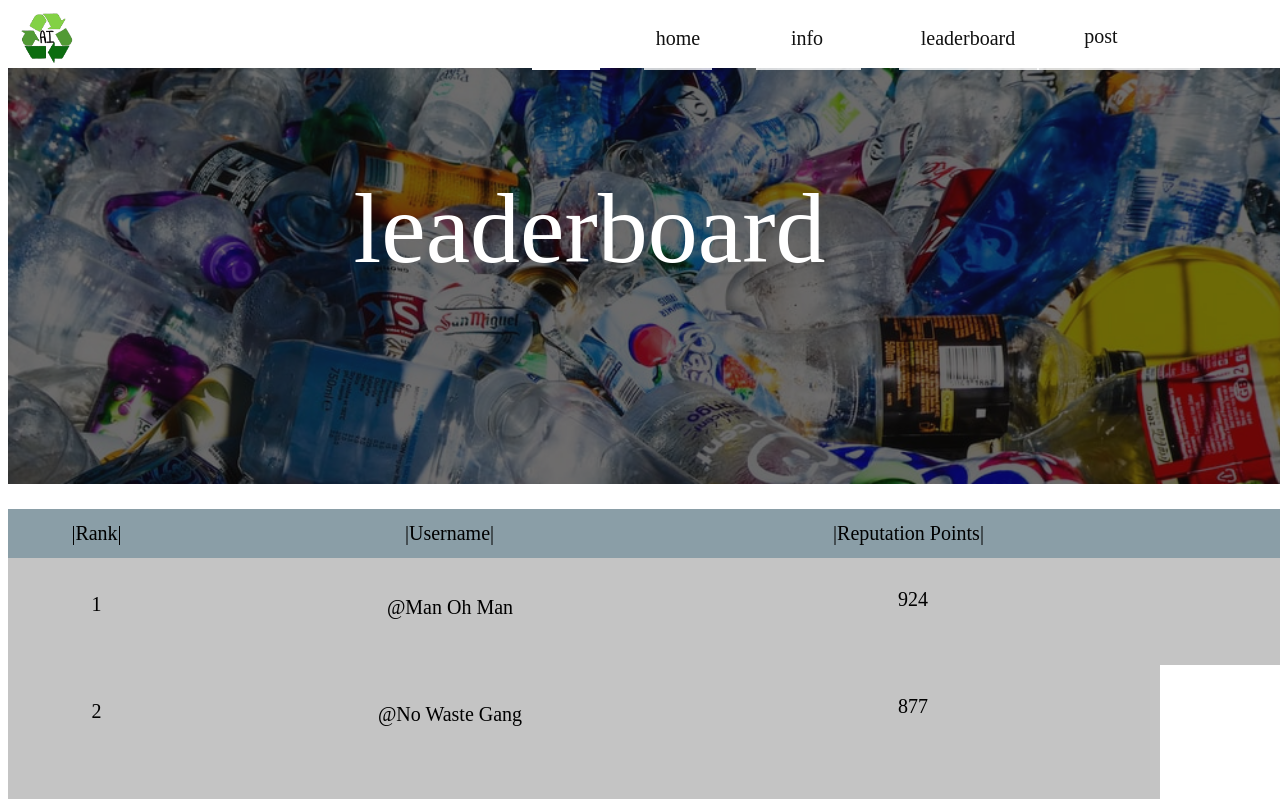
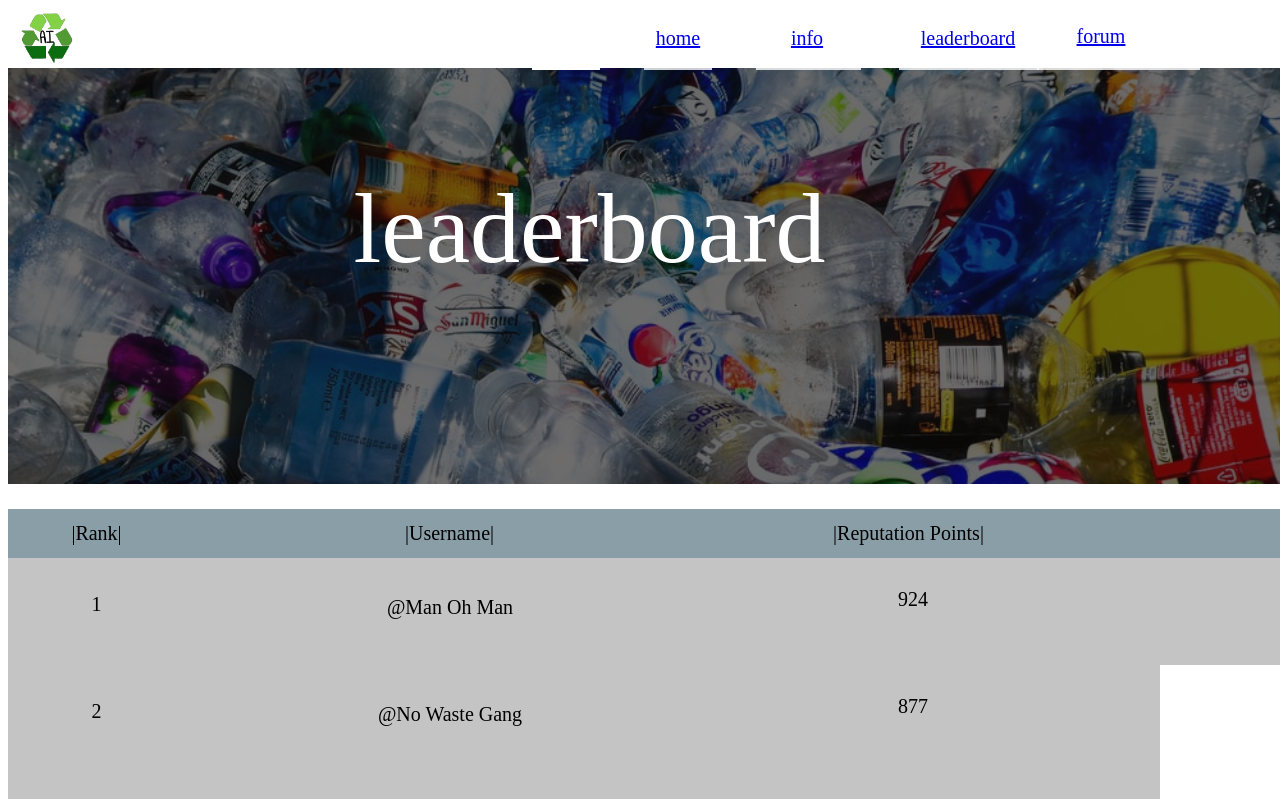
Before and after one commit to anniehu17/ohacksio, a plain HTML site: page leaderboard.html in a window 1280 px wide. Shown: the top 799 px of the page. Drawn offline with Linux system fonts and the light colour scheme.

Commit message:
leaderboard links

```diff
--- a/leaderboard.html
+++ b/leaderboard.html
@@ -29,16 +29,16 @@
                 <div class="ei79_44_79_31_34_132"></div><span  class="ei79_44_79_31_34_133"></span>
               </div>
               <div class=ei79_44_79_32>
-                <div class="ei79_44_79_32_34_136"></div><span  class="ei79_44_79_32_34_137">home</span>
+                <div class="ei79_44_79_32_34_136"></div><span  class="ei79_44_79_32_34_137"><a href="/ohacksio/index.html">home</a></span>
               </div>
               <div class=ei79_44_79_33>
-                <div class="ei79_44_79_33_34_139"></div><span  class="ei79_44_79_33_34_140">info</span>
+                <div class="ei79_44_79_33_34_139"></div><span  class="ei79_44_79_33_34_140"><a href="/ohacksio/info.html">info</a></span>
               </div>
               <div class=ei79_44_34_144>
-                <div class="ei79_44_34_145"></div><span  class="ei79_44_34_146">post</span>
+                <div class="ei79_44_34_145"></div><span  class="ei79_44_34_146"><a href="/ohacksio/forum.html">forum</a></span>
               </div>
               <div class=ei79_44_79_34>
-                <div class="ei79_44_79_34_34_142"></div><span  class="ei79_44_79_34_34_143">leaderboard</span>
+                <div class="ei79_44_79_34_34_142"></div><span  class="ei79_44_79_34_34_143"><a href="/ohacksio/leaderboard.html">leaderboard</a></span>
               </div>
             </div>
             <div class=e79_312>
```
